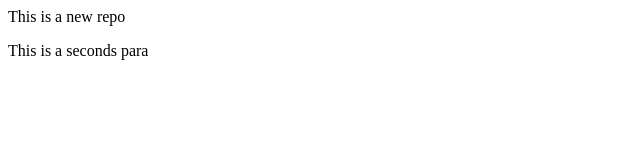
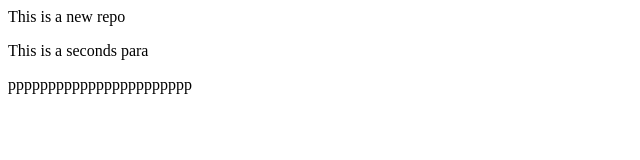
Before and after one commit to MuhammadRaheela/MyGit, a plain HTML site: page index.html in a window 1280 px wide. Shown: the whole page, without its empty margins (0-640 px from the left). Drawn offline with Linux system fonts and the light colour scheme.

Commit message:
Added new feature or fixed a bug

```diff
--- a/index.html
+++ b/index.html
@@ -1,2 +1,3 @@
 <p>This is a new repo</p>
 <p>This is a seconds para</p>
+<p>ppppppppppppppppppppppp</p>
```
